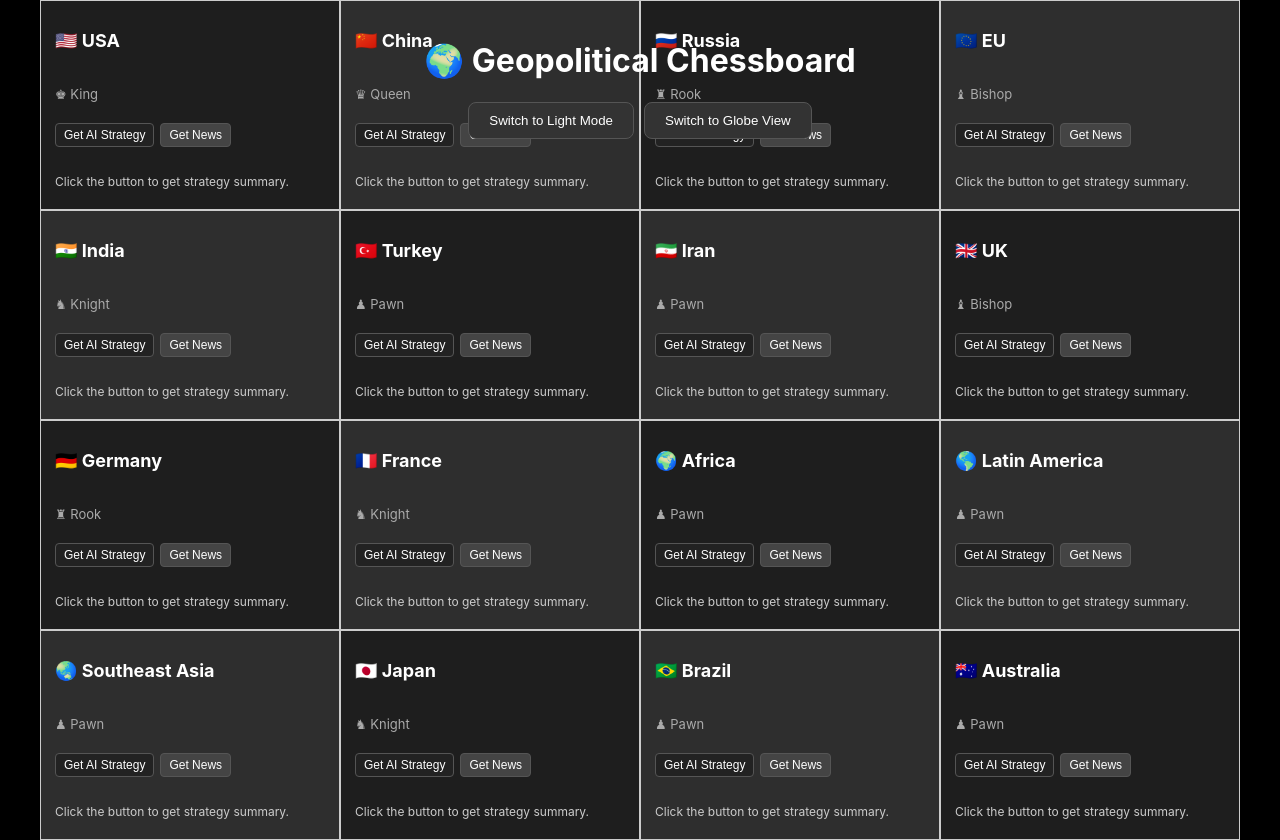
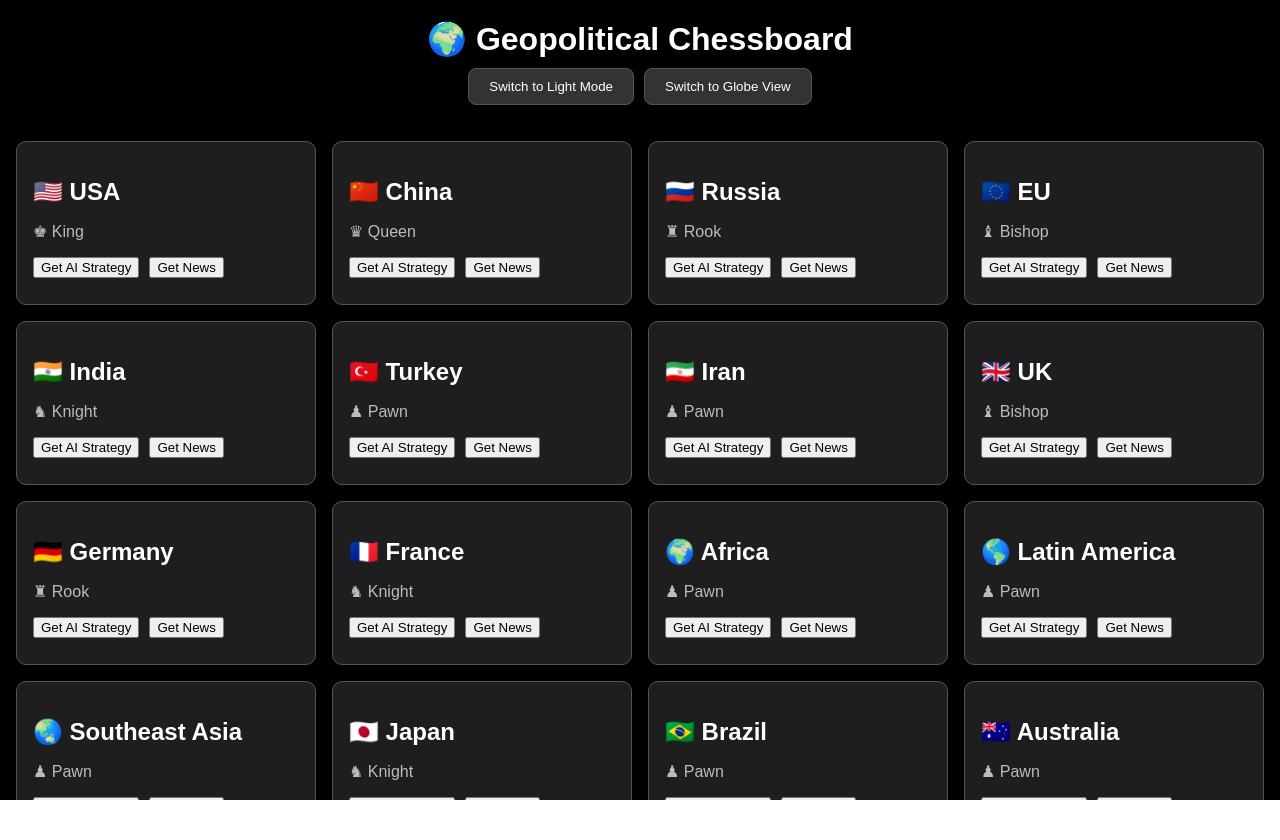
Before and after one commit to Solvanta/geopolitical-chess, a React (Create React App) app: page / in a window 1280 px wide. After the commit the page ends 800 px from the top, so only its background shows below. Built offline with nearby package versions, Linux system fonts and the light colour scheme; the HTML template or start-up script is replaced by a standard one.

Commit message:
🌍 Final Globe view working in light and dark mode with proper lighting and textures

```diff
--- a/src/App.js
+++ b/src/App.js
@@ -1,28 +1,33 @@
-import React, { useState } from "react";
-import GeopoliticalChessboard from "./GeopoliticalChessboard";
-import Globe from "./Globe";
+import React, { useState } from 'react';
+import GeopoliticalChessboard from './GeopoliticalChessboard';
+import Globe from './Globe';
 
 function App() {
-  const [darkMode, setDarkMode] = useState(true);
-  const [viewMode, setViewMode] = useState("chessboard");
+  const [darkMode, setDarkMode] = useState(true); // default: dark
+  const [viewMode, setViewMode] = useState('chessboard'); // or 'globe'
 
   return (
     <div
       style={{
+        display: "flex",
+        flexDirection: "column",
+        height: "100vh",
         backgroundColor: darkMode ? "#000" : "#f0f0f0",
         color: darkMode ? "#fff" : "#000",
-        minHeight: "100vh",
-        position: "relative"
+        transition: "all 0.3s ease",
+        fontFamily: "sans-serif"
       }}
     >
-      <div style={{ position: "absolute", top: 20, left: 0, right: 0, textAlign: "center", zIndex: 10 }}>
-        <h1>🌍 Geopolitical Chessboard</h1>
+      {/* Header */}
+      <div style={{ padding: "20px", textAlign: "center" }}>
+        <h1 style={{ margin: "0 0 10px 0" }}>🌍 Geopolitical Chessboard</h1>
+        <div>
           <button
             onClick={() => setDarkMode(!darkMode)}
             style={{
+              padding: "10px 20px",
               marginRight: "10px",
-            padding: "10px 20px",
-            background: darkMode ? "#333" : "#ddd",
+              backgroundColor: darkMode ? "#333" : "#ddd",
               color: darkMode ? "#fff" : "#000",
               border: "1px solid",
               borderColor: darkMode ? "#555" : "#aaa",
@@ -32,11 +37,12 @@
           >
             Switch to {darkMode ? "Light" : "Dark"} Mode
           </button>
+
           <button
-          onClick={() => setViewMode(viewMode === "chessboard" ? "globe" : "chessboard")}
+            onClick={() => setViewMode(viewMode === 'chessboard' ? 'globe' : 'chessboard')}
             style={{
               padding: "10px 20px",
-            background: darkMode ? "#333" : "#ddd",
+              backgroundColor: darkMode ? "#333" : "#ddd",
               color: darkMode ? "#fff" : "#000",
               border: "1px solid",
               borderColor: darkMode ? "#555" : "#aaa",
@@ -44,16 +50,20 @@
               cursor: "pointer",
             }}
           >
-          Switch to {viewMode === "chessboard" ? "Globe" : "Chessboard"} View
+            Switch to {viewMode === 'chessboard' ? 'Globe' : 'Chessboard'} View
           </button>
         </div>
+      </div>
 
-      {viewMode === "chessboard" ? (
+      {/* View */}
+      <div style={{ flex: 1, overflow: 'hidden' }}>
+        {viewMode === 'chessboard' ? (
           <GeopoliticalChessboard darkMode={darkMode} />
         ) : (
           <Globe darkMode={darkMode} />
         )}
       </div>
+    </div>
   );
 }
 
--- a/src/GeopoliticalChessboard.jsx
+++ b/src/GeopoliticalChessboard.jsx
@@ -1,157 +1,111 @@
 import React, { useState } from "react";
 
-const countryRoles = {
-  USA: "♚ King",
-  China: "♛ Queen",
-  Russia: "♜ Rook",
-  EU: "♝ Bishop",
-  India: "♞ Knight",
-  Turkey: "♟︎ Pawn",
-  Iran: "♟︎ Pawn",
-  UK: "♝ Bishop",
-  Germany: "♜ Rook",
-  France: "♞ Knight",
-  Africa: "♟︎ Pawn",
-  "Latin America": "♟︎ Pawn",
-  "Southeast Asia": "♟︎ Pawn",
-  Japan: "♞ Knight",
-  Brazil: "♟︎ Pawn",
-  Australia: "♟︎ Pawn",
-};
-
-const countryFlags = {
-  USA: "🇺🇸",
-  China: "🇨🇳",
-  Russia: "🇷🇺",
-  EU: "🇪🇺",
-  India: "🇮🇳",
-  Turkey: "🇹🇷",
-  Iran: "🇮🇷",
-  UK: "🇬🇧",
-  Germany: "🇩🇪",
-  France: "🇫🇷",
-  Africa: "🌍",
-  "Latin America": "🌎",
-  "Southeast Asia": "🌏",
-  Japan: "🇯🇵",
-  Brazil: "🇧🇷",
-  Australia: "🇦🇺",
-};
-
-const countries = Object.keys(countryRoles);
+const countries = [
+  { name: "USA", role: "♚ King", flag: "🇺🇸" },
+  { name: "China", role: "♛ Queen", flag: "🇨🇳" },
+  { name: "Russia", role: "♜ Rook", flag: "🇷🇺" },
+  { name: "EU", role: "♝ Bishop", flag: "🇪🇺" },
+  { name: "India", role: "♞ Knight", flag: "🇮🇳" },
+  { name: "Turkey", role: "♟ Pawn", flag: "🇹🇷" },
+  { name: "Iran", role: "♟ Pawn", flag: "🇮🇷" },
+  { name: "UK", role: "♝ Bishop", flag: "🇬🇧" },
+  { name: "Germany", role: "♜ Rook", flag: "🇩🇪" },
+  { name: "France", role: "♞ Knight", flag: "🇫🇷" },
+  { name: "Africa", role: "♟ Pawn", flag: "🌍" },
+  { name: "Latin America", role: "♟ Pawn", flag: "🌎" },
+  { name: "Southeast Asia", role: "♟ Pawn", flag: "🌏" },
+  { name: "Japan", role: "♞ Knight", flag: "🇯🇵" },
+  { name: "Brazil", role: "♟ Pawn", flag: "🇧🇷" },
+  { name: "Australia", role: "♟ Pawn", flag: "🇦🇺" },
+];
 
 export default function GeopoliticalChessboard({ darkMode }) {
-  const [summaries, setSummaries] = useState({});
-  const [loading, setLoading] = useState(null);
-  const [news, setNews] = useState({});
-  const [newsLoading, setNewsLoading] = useState(null);
+  const [strategyData, setStrategyData] = useState({});
+  const [newsData, setNewsData] = useState({});
+  const [loading, setLoading] = useState({});
 
-  const getAIStrategy = async (country) => {
-    setLoading(country);
+  const handleAI = async (country) => {
+    setLoading((prev) => ({ ...prev, [country]: true }));
     try {
-      const res = await fetch("https://geopolitical-backend.onrender.com/api/strategy", {
+      const res = await fetch("/api/strategy", {
         method: "POST",
         headers: { "Content-Type": "application/json" },
         body: JSON.stringify({ country }),
       });
       const data = await res.json();
-      setSummaries((prev) => ({ ...prev, [country]: data.summary }));
+      setStrategyData((prev) => ({ ...prev, [country]: data.summary }));
     } catch (err) {
-      console.error(err);
-      setSummaries((prev) => ({ ...prev, [country]: "Failed to load strategy." }));
-    } finally {
-      setLoading(null);
+      setStrategyData((prev) => ({ ...prev, [country]: "Error getting AI strategy." }));
     }
+    setLoading((prev) => ({ ...prev, [country]: false }));
   };
 
-  const getCountryNews = async (country) => {
-    setNewsLoading(country);
+  const handleNews = async (country) => {
+    setLoading((prev) => ({ ...prev, [country]: true }));
     try {
-      const res = await fetch("https://geopolitical-backend.onrender.com/api/news", {
+      const res = await fetch("/api/news", {
         method: "POST",
         headers: { "Content-Type": "application/json" },
         body: JSON.stringify({ country }),
       });
       const data = await res.json();
-      setNews((prev) => ({ ...prev, [country]: data.articles || [] }));
+      setNewsData((prev) => ({ ...prev, [country]: data.articles || [] }));
     } catch (err) {
-      console.error(err);
-      setNews((prev) => ({ ...prev, [country]: [] }));
-    } finally {
-      setNewsLoading(null);
+      setNewsData((prev) => ({ ...prev, [country]: [] }));
     }
+    setLoading((prev) => ({ ...prev, [country]: false }));
   };
 
   return (
-    <div style={{
-      display: "grid",
-      gridTemplateColumns: "repeat(4, 1fr)",
-      gap: 0,
-      maxWidth: "1200px",
-      margin: "0 auto",
-    }}>
-      {countries.map((country, i) => {
-        const isDarkTile = (Math.floor(i / 4) + i) % 2 === 0;
-        const tileColor = isDarkTile ? (darkMode ? "#1e1e1e" : "#ddd") : (darkMode ? "#2e2e2e" : "#f9f9f9");
+    <div
+      style={{
+        display: "grid",
+        gridTemplateColumns: "repeat(auto-fit, minmax(300px, 1fr))",
+        gap: "1rem",
+        padding: "1rem",
+      }}
+    >
+      {countries.map((country) => (
+        <div
+          key={country.name}
+          style={{
+            border: `1px solid ${darkMode ? "#555" : "#ccc"}`,
+            background: darkMode ? "#1e1e1e" : "#fff",
+            borderRadius: "10px",
+            padding: "1rem",
+            boxShadow: "0 2px 8px rgba(0,0,0,0.1)",
+          }}
+        >
+          <h2 style={{ marginBottom: "0.3rem" }}>{country.flag} {country.name}</h2>
+          <p style={{ opacity: 0.7 }}>{country.role}</p>
 
-        return (
-          <div key={country} style={{
-            background: tileColor,
-            color: darkMode ? "#fff" : "#000",
-            padding: "14px",
-            border: "1px solid #ccc",
-            minHeight: "180px",
-            display: "flex",
-            flexDirection: "column",
-            justifyContent: "space-between",
-          }}>
-            <h2 style={{ fontSize: "18px", fontWeight: "bold" }}>
-              {countryFlags[country]} {country}
-            </h2>
-            <p style={{ fontSize: "13px", color: darkMode ? "#aaa" : "#555" }} title={`Role: ${countryRoles[country]}`}>
-              {countryRoles[country]}
-            </p>
+          <div style={{ marginBottom: "10px" }}>
+            <button onClick={() => handleAI(country.name)} disabled={loading[country.name]}>
+              {loading[country.name] ? "Loading..." : "Get AI Strategy"}
+            </button>
+            <button onClick={() => handleNews(country.name)} style={{ marginLeft: "10px" }}>
+              Get News
+            </button>
+          </div>
 
-            <div style={{ display: "flex", gap: "6px", marginBottom: "8px" }}>
-              <button onClick={() => getAIStrategy(country)} style={buttonStyle(darkMode)}>
-                {loading === country ? "Thinking..." : "Get AI Strategy"}
-              </button>
-              <button onClick={() => getCountryNews(country)} style={buttonStyle(darkMode, true)}>
-                {newsLoading === country ? "Loading..." : "Get News"}
-              </button>
+          {strategyData[country.name] && (
+            <div style={{ fontSize: "0.9rem", marginTop: "0.5rem" }}>
+              <strong>AI:</strong> {strategyData[country.name]}
             </div>
+          )}
 
-            <p style={{ fontSize: "12px", color: darkMode ? "#ccc" : "#333", marginBottom: "6px" }}>
-              {summaries[country] || "Click the button to get strategy summary."}
-            </p>
-
-            {news[country]?.length > 0 && (
-              <ul style={{ fontSize: "12px", paddingLeft: "18px" }}>
-                {news[country].map((article, i) => (
-                  <li key={i}>
-                    <a href={article.url} target="_blank" rel="noopener noreferrer" style={{ color: darkMode ? "#4fd1c5" : "#007acc" }}>
-                      {article.title}
-                    </a>
-                  </li>
+          {newsData[country.name] && newsData[country.name].length > 0 && (
+            <div style={{ marginTop: "0.5rem" }}>
+              <strong>News:</strong>
+              <ul>
+                {newsData[country.name].map((a, i) => (
+                  <li key={i}><a href={a.url} target="_blank" rel="noreferrer">{a.title}</a></li>
                 ))}
               </ul>
-            )}
-          </div>
-        );
-      })}
+            </div>
+          )}
+        </div>
+      ))}
     </div>
   );
 }
-
-function buttonStyle(dark, secondary = false) {
-  return {
-    padding: "4px 8px",
-    fontSize: "12px",
-    backgroundColor: secondary ? (dark ? "#444" : "#ddd") : (dark ? "#222" : "#eee"),
-    color: dark ? "#fff" : "#000",
-    border: "1px solid",
-    borderColor: dark ? "#555" : "#bbb",
-    borderRadius: "4px",
-    cursor: "pointer",
-  };
-}
```
Also changed, not shown: src/Globe.jsx (+13 -11 lines). Lines whose indentation alone changed are shown as unchanged.
